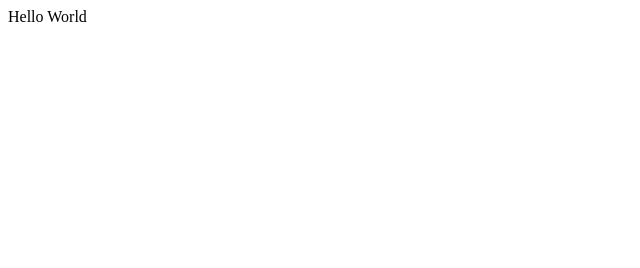
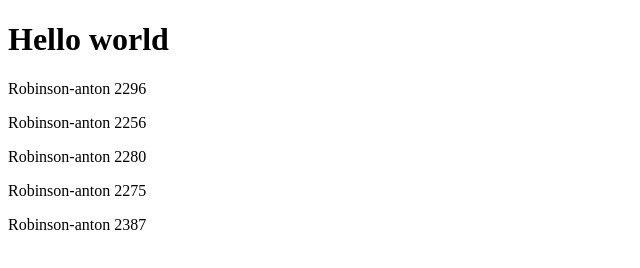
Before and after one commit to jvonessen/Threads, a website: page public/index.html in a window 1280 px wide. Shown: the whole page, without its empty margins (0-640 px from the left). Drawn offline with nearby package versions, Linux system fonts and the light colour scheme.

Commit message:
mock data

```diff
--- /dev/null
+++ b/public/app.js
@@ -0,0 +1,63 @@
+var MOCK_THREAD_LIST ={
+  "current_threads": [
+    {
+      "id": "111111",
+      "brand": "Robinson-anton",
+      "threadType": "rayon 40",
+      "length": "500 yds",
+      "colorName": "black",
+      "colorNumber": "2296"
+    },
+    {
+      "id": "2222",
+      "brand": "Robinson-anton",
+      "threadType": "rayon 40",
+      "length": "500 yds",
+      "colorName": "white",
+      "colorNumber": "2256"
+    },
+    {
+      "id": "3333",
+      "brand": "Robinson-anton",
+      "threadType": "rayon 40",
+      "length": "500 yds",
+      "colorName": "blue",
+      "colorNumber": "2280"
+    },
+    {
+      "id": "2222",
+      "brand": "Robinson-anton",
+      "threadType": "rayon 40",
+      "length": "500 yds",
+      "colorName": "green",
+      "colorNumber": "2275"
+    },
+    {
+      "id": "2222",
+      "brand": "Robinson-anton",
+      "threadType": "rayon 40",
+      "length": "500 yds",
+      "colorName": "purple",
+      "colorNumber": "2387"
+    }
+  ]
+};
+
+function getThreadList(callbackFn) {
+    setTimeout(function(){ callbackFn(MOCK_THREAD_LIST)}, 100);
+}
+
+function displayThreads(data) {
+    for (index in data.current_threads) {
+       $('body').append(
+        '<p>' + data.current_threads[index].brand + ' ' + data.current_threads[index].colorNumber + '</p>');
+    }
+}
+
+function getAndDisplayThreads() {
+    getThreadList(displayThreads);
+}
+
+$(function() {
+    getAndDisplayThreads();
+})
--- a/public/index.html
+++ b/public/index.html
@@ -1 +1,14 @@
-<p>Hello World</p>
+<!DOCTYPE html>
+<html>
+  <head>
+    <meta charset="utf-8">
+    <title>Thread Rack</title>
+  </head>
+  <body>
+    <h1>Hello world</h1>
+
+  	<script src="https://cdnjs.cloudflare.com/ajax/libs/jquery/3.1.0/jquery.min.js"></script>
+  	<script type="text/javascript" src="app.js"></script>
+
+  </body>
+</html>
--- a/server.js
+++ b/server.js
@@ -1,4 +1,5 @@
-var express = require('express');
-var app = express();
+const express = require('express');
+const app = express();
+
 app.use(express.static('public'));
 app.listen(process.env.PORT || 8080);
```
